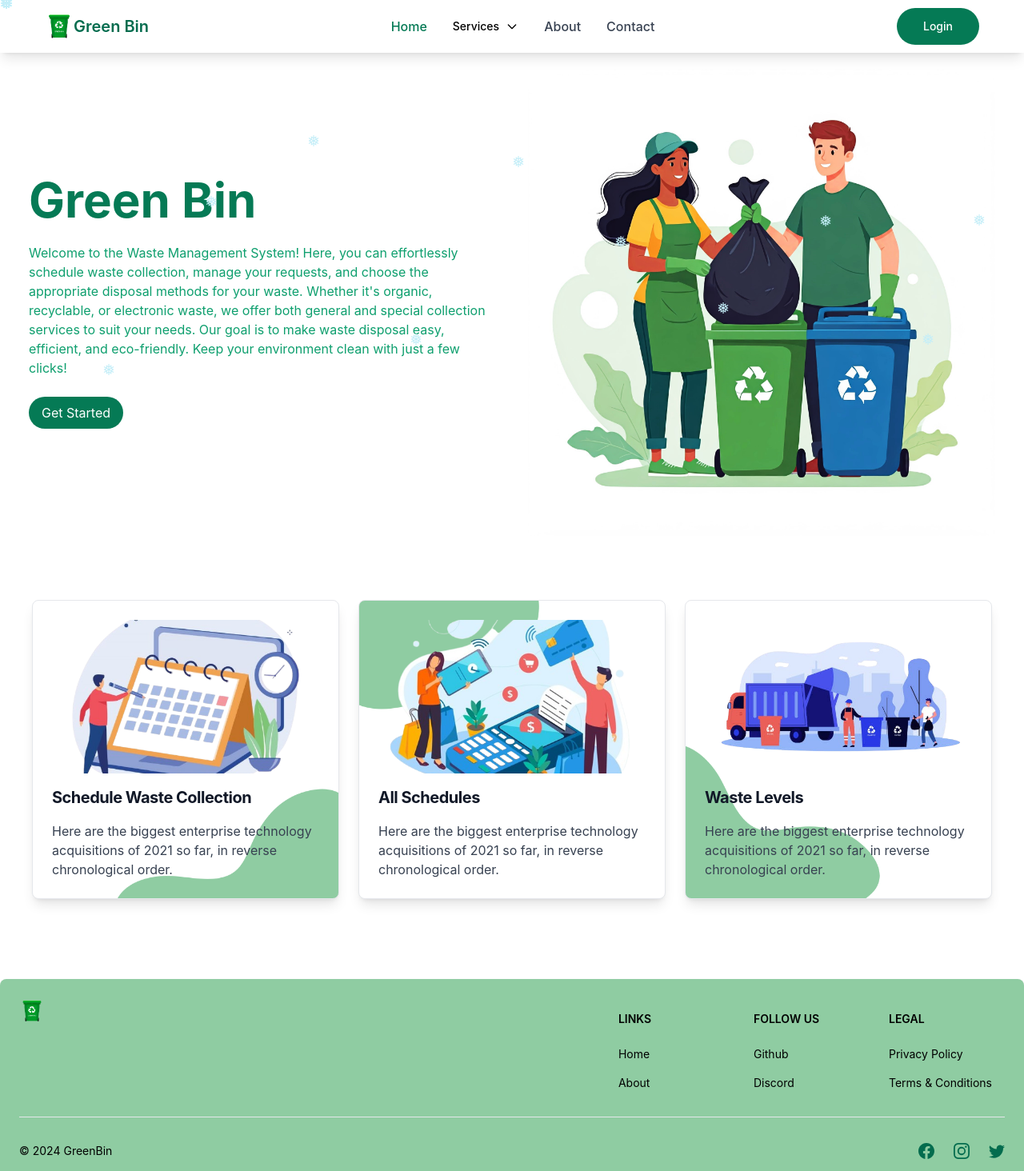
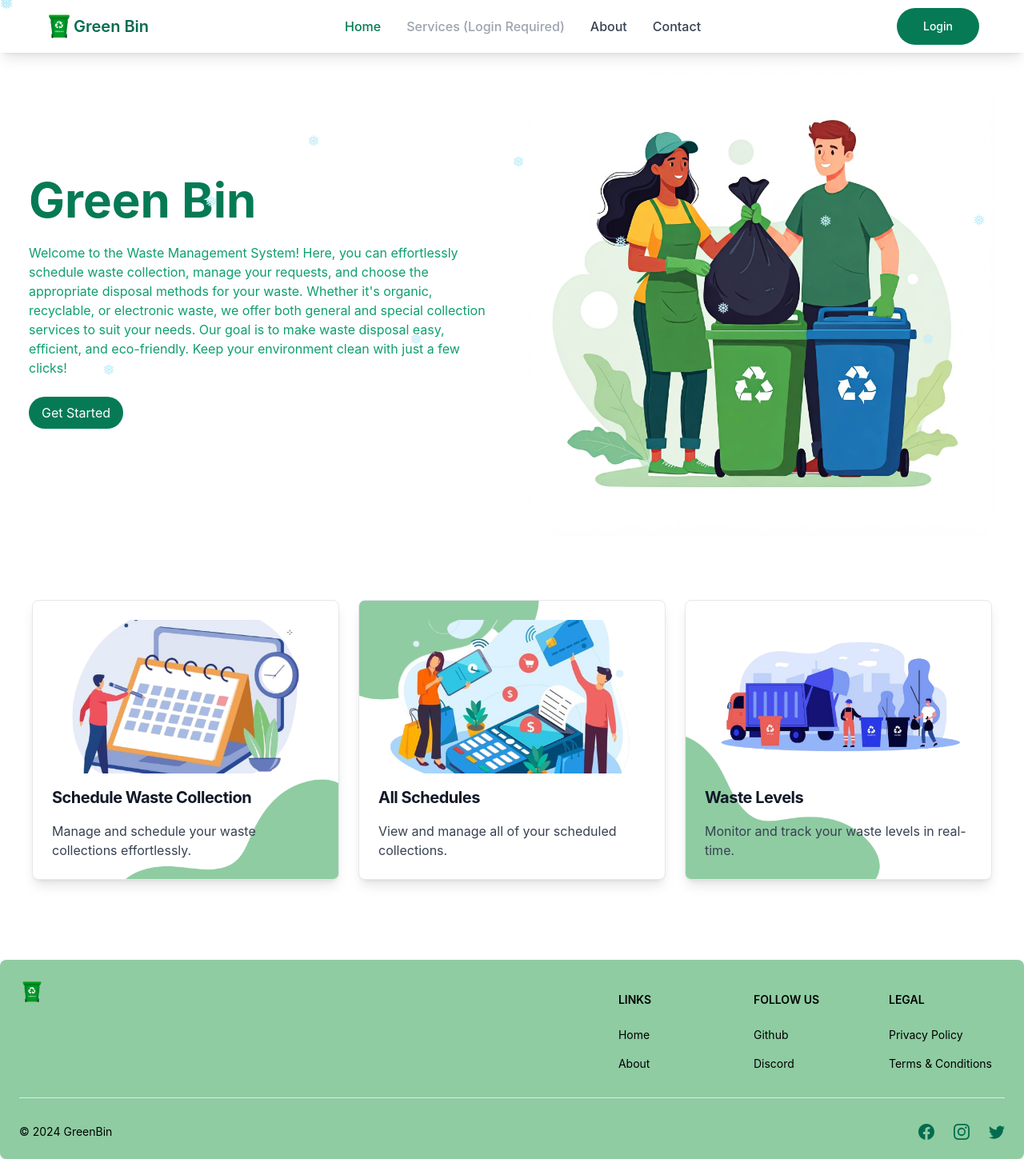
Before and after one commit to sandeepaMallawarachchi/garbage_management_system, a React (Create React App) app in the folder client/: page / in a window 1280 px wide. Shown: the top 1464 px of the page at 80% size. Built offline with nearby package versions, Linux system fonts and the light colour scheme; no server answers; what @react-pdf/renderer would draw is missing.

Commit message:
refactor header and home components for improved navigation and user experience

```diff
--- a/client/src/components/Header.jsx
+++ b/client/src/components/Header.jsx
@@ -102,6 +102,8 @@ const Header = () => {
                     >
                         Home
                     </Navbar.Link>
+
+                    {isLoggedIn ? (
                         <Dropdown
                             label="Services"
                             inline={true}
@@ -117,6 +119,12 @@ const Header = () => {
                                 Waste Levels
                             </Dropdown.Item>
                         </Dropdown>
+                    ) : (
+                        <span className="text-gray-400 text-sm sm:text-base cursor-not-allowed">
+                            Services (Login Required)
+                        </span>
+                    )}
+
                     <Navbar.Link
                         as={Link}
                         to="/about"
@@ -132,6 +140,7 @@ const Header = () => {
                         Contact
                     </Navbar.Link>
                 </Navbar.Collapse>
+
             </Navbar>
             <AuthModel isOpen={isModalOpen} onClose={handleCloseModal} />
             {isQRModalOpen && <QRModal onClose={handleCloseQRModal} />}
--- a/client/src/pages/Home.jsx
+++ b/client/src/pages/Home.jsx
@@ -15,16 +15,12 @@ const Home = () => {
     const [isModalOpen, setIsModalOpen] = useState(false);
     const navigate = useNavigate();
 
-    const handleGetStarted = () => {
+    const handleNavigation = (path) => {
         if (!token) {
-            handleOpenModal();
+            setIsModalOpen(true);
         } else {
-            navigate('/wasteSchedule');
+            navigate(path);
         }
-    };
-
-    const handleOpenModal = () => {
-        setIsModalOpen(true);
     };
 
     const handleCloseModal = () => {
@@ -44,7 +40,7 @@ const Home = () => {
                         and eco-friendly. Keep your environment clean with just a few clicks!
                     </p>
                     <button
-                        onClick={() => handleGetStarted()}
+                        onClick={() => handleNavigation('/wasteSchedule')}
                         className="bg-green-600 hover:bg-green-700 text-white p-2 px-4 rounded-full"
                     >
                         Get Started
@@ -57,39 +53,39 @@ const Home = () => {
 
             {/* Cards Section */}
             <div className="flex flex-wrap justify-center items-center gap-6 my-20 px-4">
-                <Link to={'/wasteSchedule'} className="w-full sm:w-[calc(33%-1rem)] max-w-sm">
+                <div onClick={() => handleNavigation('/wasteSchedule')} className="w-full sm:w-[calc(33%-1rem)] max-w-sm cursor-pointer">
                     <Card className="bg-white rounded-lg shadow-lg transition-transform duration-300 ease-in-out transform hover:scale-105" style={{ backgroundImage: `url(${cardbg1})`, backgroundSize: 'cover', backgroundPosition: 'center' }}>
                         <img src={card1} alt="schedule" className="w-full h-48 object-cover rounded-t-lg" />
                         <h5 className="text-lg sm:text-xl font-bold tracking-tight text-gray-900 dark:text-white">
                             Schedule Waste Collection
                         </h5>
                         <p className="text-sm sm:text-base font-normal text-gray-700 dark:text-gray-400">
-                            Here are the biggest enterprise technology acquisitions of 2021 so far, in reverse chronological order.
+                            Manage and schedule your waste collections effortlessly.
                         </p>
                     </Card>
-                </Link>
-                <Link to={'/allSchedules'} className="w-full sm:w-[calc(33%-1rem)] max-w-sm">
+                </div>
+                <div onClick={() => handleNavigation('/allSchedules')} className="w-full sm:w-[calc(33%-1rem)] max-w-sm cursor-pointer">
                     <Card className="bg-white rounded-lg shadow-lg transition-transform duration-300 ease-in-out transform hover:scale-105" style={{ backgroundImage: `url(${cardbg2})`, backgroundSize: 'cover', backgroundPosition: 'center' }}>
                         <img src={card2} alt="all schedules" className="w-full h-48 object-cover rounded-t-lg" />
                         <h5 className="text-lg sm:text-xl font-bold tracking-tight text-gray-900 dark:text-white">
                             All Schedules
                         </h5>
                         <p className="text-sm sm:text-base font-normal text-gray-700 dark:text-gray-400">
-                            Here are the biggest enterprise technology acquisitions of 2021 so far, in reverse chronological order.
+                            View and manage all of your scheduled collections.
                         </p>
                     </Card>
-                </Link>
-                <Link to={'/wasteLevels'} className="w-full sm:w-[calc(33%-1rem)] max-w-sm">
+                </div>
+                <div onClick={() => handleNavigation('/wasteLevels')} className="w-full sm:w-[calc(33%-1rem)] max-w-sm cursor-pointer">
                     <Card className="bg-white rounded-lg shadow-lg transition-transform duration-300 ease-in-out transform hover:scale-105" style={{ backgroundImage: `url(${cardbg3})`, backgroundSize: 'cover', backgroundPosition: 'center' }}>
                         <img src={card3} alt="waste levels" className="w-full h-48 object-cover rounded-t-lg" />
                         <h5 className="text-lg sm:text-xl font-bold tracking-tight text-gray-900 dark:text-white">
                             Waste Levels
                         </h5>
                         <p className="text-sm sm:text-base font-normal text-gray-700 dark:text-gray-400">
-                            Here are the biggest enterprise technology acquisitions of 2021 so far, in reverse chronological order.
+                            Monitor and track your waste levels in real-time.
                         </p>
                     </Card>
-                </Link>
+                </div>
             </div>
             <AuthModel isOpen={isModalOpen} onClose={handleCloseModal} />
         </div>
--- a/client/src/pages/WasteSchedule.jsx
+++ b/client/src/pages/WasteSchedule.jsx
@@ -31,10 +31,7 @@ const WasteSchedule = () => {
     }, [scheduleType]);
 
     useEffect(() => {
-        if (!cusID) {
-            alert("Customer ID not found, please login again.");
-            navigate("/login");
-        } else {
+
         const fetchAddress = async () => {
             try {
                 const response = await axios.get(`http://localhost:4000/customer/getCustomer/${cusID}`);
@@ -44,8 +41,8 @@ const WasteSchedule = () => {
             }
         };
         fetchAddress();
-        }
-    }, [cusID, navigate]);
+
+    }, [cusID]);
 
     const handleScheduleChange = (e) => {
         const value = e.target.value;
```
Lines whose indentation alone changed are shown as unchanged.
